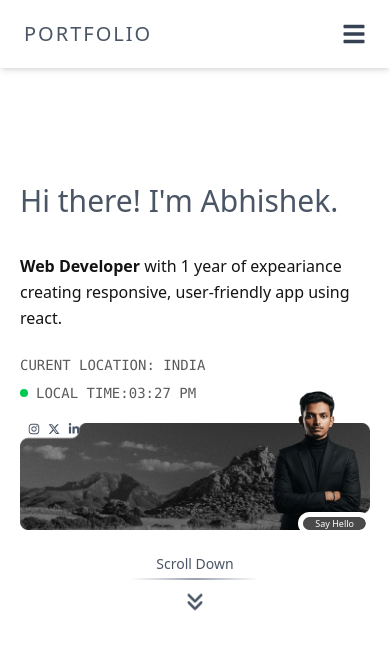
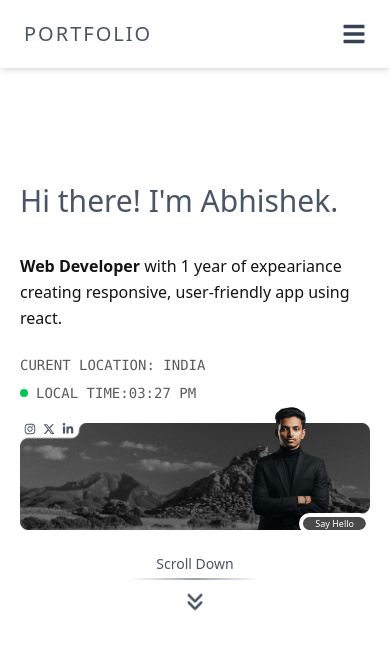
Before and after one commit to abhishekkarayil/portfolio, a React (Vite) app: page / in a window 390 px wide. Shown: the top 650 px of the page. Built offline with nearby package versions, Linux system fonts and the light colour scheme.

Commit message:
mobile scree updated

```diff
--- a/src/Components/Home/Home.jsx
+++ b/src/Components/Home/Home.jsx
@@ -33,7 +33,7 @@ const Home = () => {
         <div className='w-full flex  relative  mt-5 '>
           <img src={bgImage} alt="Background"  loading="lazy"decoding="async" className='bg-cover grayscale-100 w-full lg:h-70' />
 
-          <div className=' absolute  flex gap-2 ml-2 text-xs  md:gap-6 md:ml-3 lg:gap-8 lg:text-base  md:mt-1 text-gray-600 lg:ml-6 rounded-3xl lg:p-2'>
+          <div className=' absolute  flex gap-[7px] ml-1 text-xs  md:gap-6 md:ml-3 lg:gap-8 lg:text-base  md:mt-1 text-gray-600 lg:ml-6 rounded-3xl lg:p-2'>
             <a href="https://instagram.com" target='_blank' rel='noreferrer'>
               <FaInstagram className='hover:text-black' /> </a>
             <a href="https://twitter.com" target='_blank' rel='noreferrer'>
@@ -41,8 +41,9 @@ const Home = () => {
             <a href="https://linkedin.com" target='_blank' rel='noreferrer'>
               <FaLinkedinIn className='hover:text-black' /></a>
           </div>
-          <img src={ptImage} alt="abhishek" oading="lazy"decoding="async" className='absolute lg:w-[300px] h-35 ml-60 md:w-50 md:h-[245px] md:ml-100 bottom-[.8px] lg:h-[350px] lg:ml-180 lg:bottom-[0.5px]' />
-          <button className='absolute bg-[#4A4A4A] text-white text-[9px] px-3 py:1.5 outline-5 md:text-xs md:px-6 md:py-1 md:right-2 lg:text-xl lg:px-10 lg:py-1 rounded-4xl bottom-0 right-1 outline-white md:outline-7 lg:outline-5 hover:bg-[#464444] hover:cursor-pointer'>Say Hello</button>
+          <img src={ptImage} alt="abhishek" oading="lazy"decoding="async" className='absolute lg:w-[300px] h-31 ml-55 md:w-50 md:h-[245px] md:ml-100 bottom-[.8px] lg:h-[350px] lg:ml-180 lg:bottom-[0.5px]' />
+          <button className='absolute bg-[#4A4A4A] text-white text-[9px] px-3 py:1.5 outline-4
+           md:text-xs md:px-6 md:py-1 md:right-2 lg:text-xl lg:px-10 lg:py-1 rounded-4xl bottom-0 right-1 outline-white md:outline-7 lg:outline-5 hover:bg-[#464444] hover:cursor-pointer'>Say Hello</button>
 
         </div>
 
```
